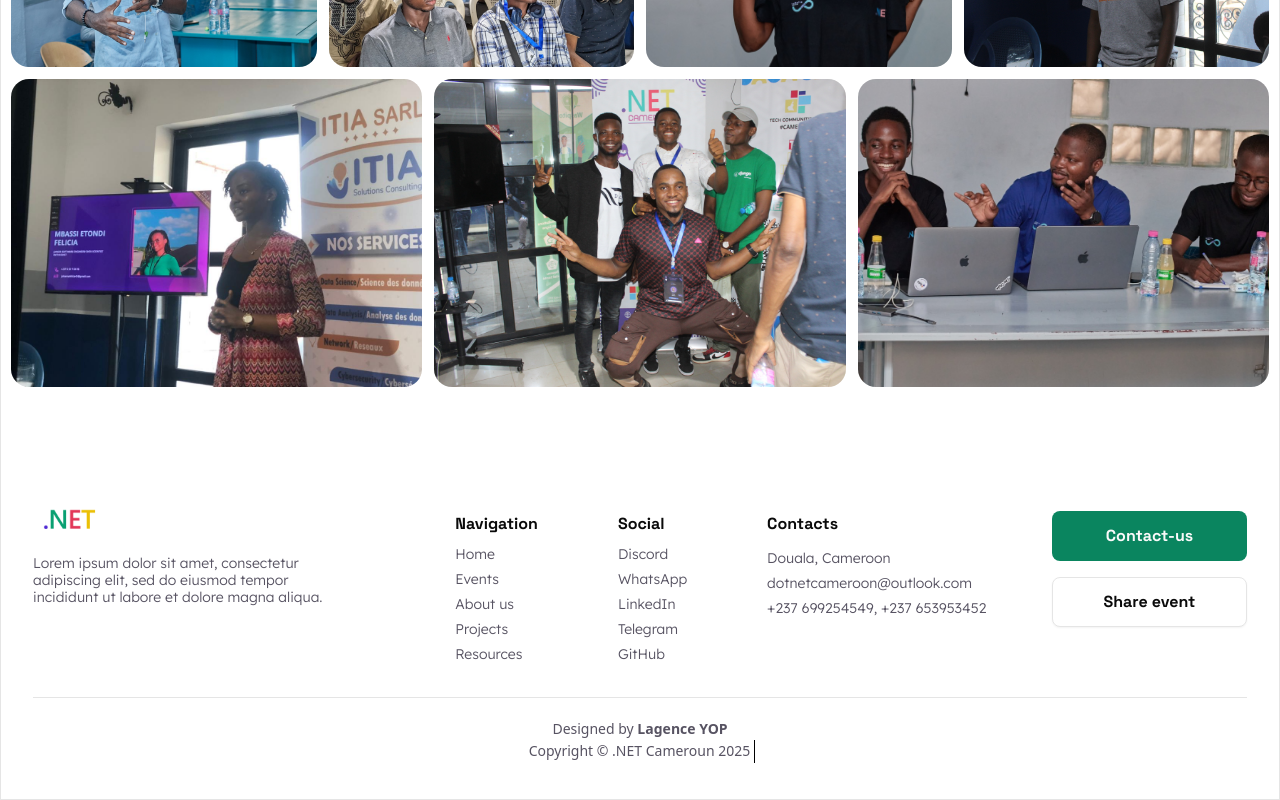
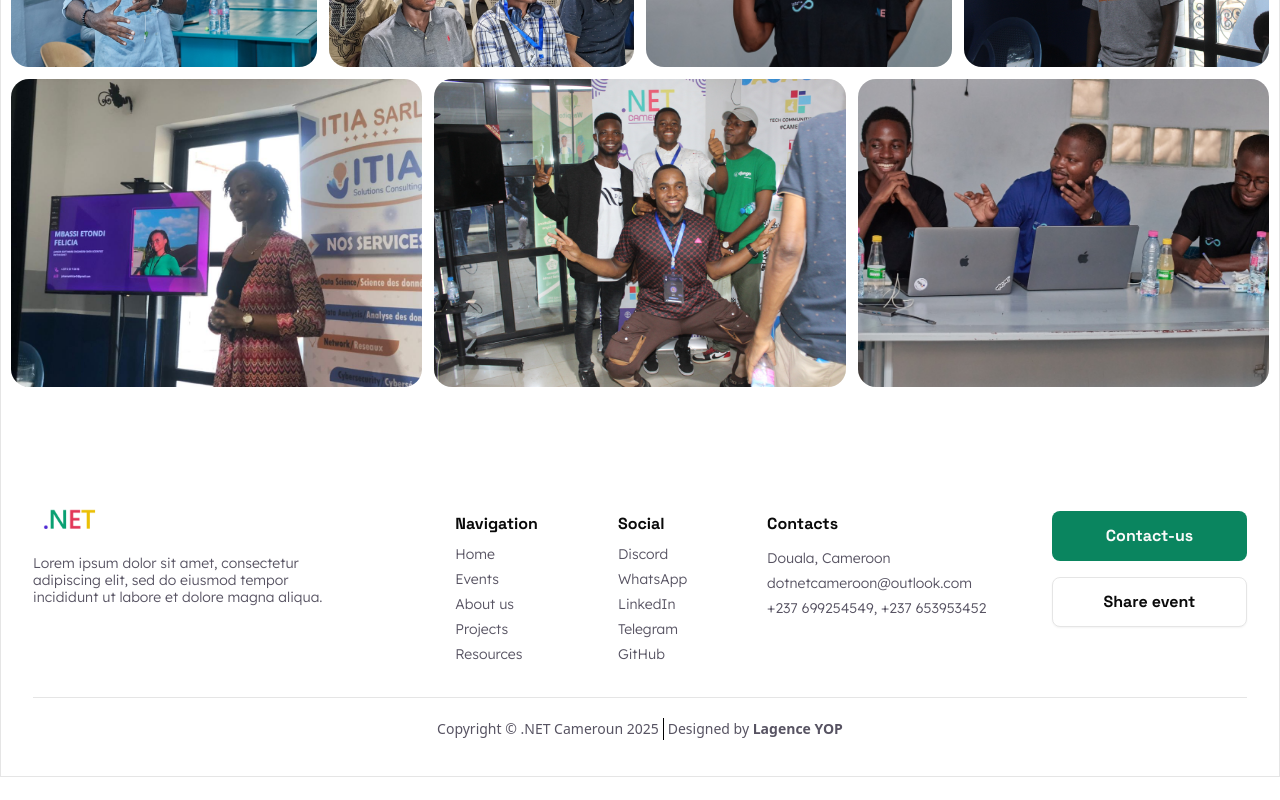
Before and after one commit to Helionux/Dot_Net_WebSite-app, a Next.js app: page / in a window 1280 px wide. Shown: the part 5468-6268 px from the top of the page. After the commit the page ends 6245 px from the top, so only its background shows below. Built offline with nearby package versions, Linux system fonts and the light colour scheme.

Commit message:
Update Footer

```diff
--- a/src/app/components/Footer.tsx
+++ b/src/app/components/Footer.tsx
@@ -78,8 +78,8 @@ export default function Footer() {
 
         </div>
       </div>
-      <div className="md:p-5 items-center flex-col justify-center flex border-[#DDDDDD] md:divide-x md:divide-black">
-        <p className="text-[#575362] text-[14px] leading-[160%] px-1 order-1">
+      <div className="md:p-5 items-center flex-col md:flex-row justify-center flex border-[#DDDDDD] md:divide-x md:divide-black">
+        <p className="text-[#575362] text-[14px] leading-[160%] px-1 order-1 md:order-first">
             Copyright © .NET Cameroun 2025
         </p>
         <p className="text-[#575362] text-[14px] leading-[160%] px-1 ">
```
